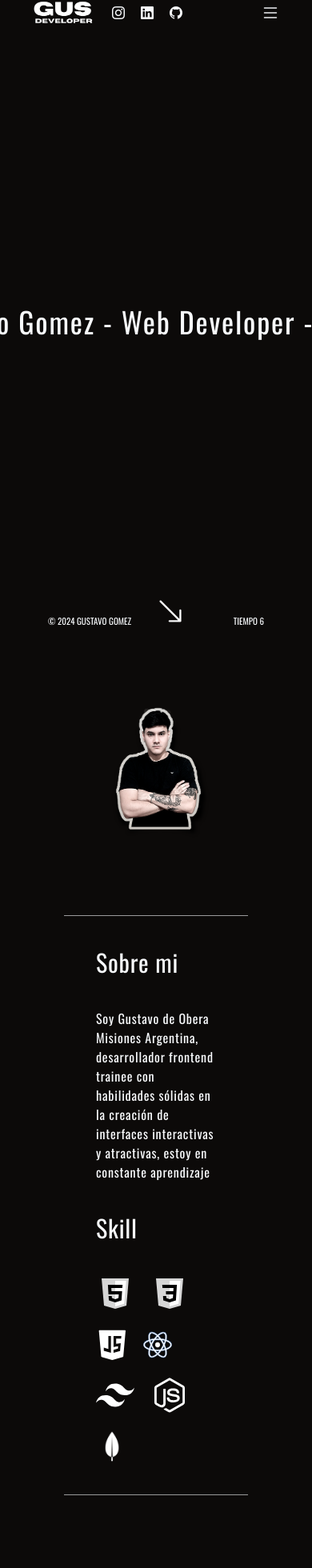
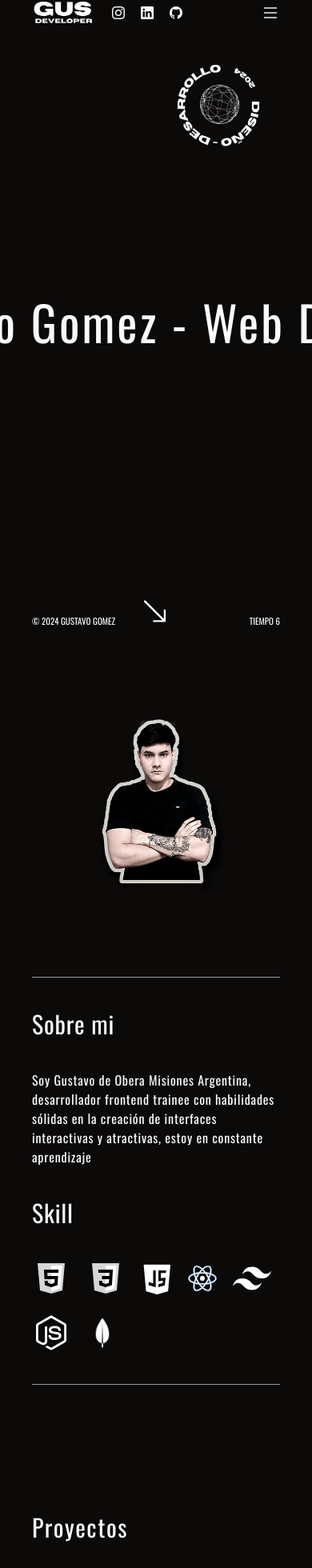
Before and after one commit to Gustavogomez195/porfolio-new, a React (Vite) app: page / in a window 390 px wide. Shown: the part 20-1980 px from the top of the page at 80% size. Built offline with nearby package versions, Linux system fonts and the light colour scheme; a web font is replaced by a local one; what tailwindcss-animated would draw is missing.

Commit message:
Detalles del responsive

```diff
--- a/src/App.jsx
+++ b/src/App.jsx
@@ -35,7 +35,7 @@ const  App = ()=> {
     <div className="relative" >
     {showWelcome && <WelcomeScreen onComplete={handleWelcomeComplete} />}
     <div className={`transition-opacity duration-1000 ${showWelcome ? 'opacity-0' : 'opacity-100'}`}>
-      <CursorLinterna/>
+      <CursorLinterna />
       <Header/>
 
       <Hero/>
--- a/src/Component/Contactos/Contactos.jsx
+++ b/src/Component/Contactos/Contactos.jsx
@@ -49,7 +49,7 @@ const Contactos = () => {
 
 
   return (
-    <motion.div id='contactos' className=' mt-36 tracking-wider font-oswald w-full lg:h-screen  px-10 lg:px-20 pt-10 lg:pt-16  overflow-hidden '
+    <motion.div id='contactos' className=' mt-10 md:mt-14 lg:mt-44  tracking-wider font-oswald w-full lg:h-screen  px-10 lg:px-20 pt-10 lg:pt-16  overflow-hidden '
     ref={ref}
     initial="hidden"
     animate={controls}
@@ -60,7 +60,7 @@ const Contactos = () => {
     transition={{ duration: 0.5 }} >
 
 
-      <h5 className=' text-slate-50 font-oswald  text-3xl md:text-4xl lg:text-5xl  pt-20 px-2 '>Contactos</h5>
+      <h5 className=' text-slate-50 font-oswald  text-3xl md:text-4xl lg:text-5xl pt-20 px-2 '>Contactos</h5>
 <div className='flex flex-col lg:grid lg:grid-cols-2 pt-16'>
 
 
--- a/src/Component/Cursor/CursorLinterna.jsx
+++ b/src/Component/Cursor/CursorLinterna.jsx
@@ -15,7 +15,7 @@ const CursorLinterna = () => {
   }, []);
 
   return (
-    <div className="pointer-events-none fixed inset-0">
+    <div className="pointer-events-none lg:fixed inset-0">
       <div
         className="absolute bg-transparent pointer-events-none"
         style={{
--- a/src/Component/Hero/Hero.jsx
+++ b/src/Component/Hero/Hero.jsx
@@ -52,12 +52,12 @@ const Hero = () => {
         transition={{ repeat: Infinity, duration: 25, ease: 'linear' }}
         className="flex whitespace-nowrap">
 
-<p className='  text-slate-50 font-oswald tracking-wider text-4xl md:text-[80px]  lg:text-9xl    '> - Gustavo Gomez - Web Developer - </p>
-<p className='text-slate-50 font-oswald tracking-wider text-4xl md:text-[80px] lg:text-9xl '> Gustavo Gomez - Web Developer -
+<p className='  text-slate-50 font-oswald tracking-wider text-6xl md:text-7xl  lg:text-9xl    '> - Gustavo Gomez - Web Developer - </p>
+<p className='text-slate-50 font-oswald tracking-wider text-6xl md:text-7xl lg:text-9xl '> Gustavo Gomez - Web Developer -
         </p>
      </motion.div>
 
-     <motion.div className=" hidden lg:flex absolute  items-center  top-[95px] right-[60px]" animate={controls}>
+     <motion.div className="  absolute  items-center  top-[95px] right-[60px]" animate={controls}>
       <img className="w-28 h-28  animate-fade-down" src={logotipo} alt="logo" />
 
      </motion.div>
@@ -66,15 +66,15 @@ const Hero = () => {
 
 
 
-     <i class="bi bi-arrow-down-right text-white text-4xl absolute left-[50%] bottom-10"></i>
+     <i class="bi bi-arrow-down-right text-white text-4xl absolute left-[45%] lg:left-[50%] bottom-10"></i>
 
 
-     <div className="fixed font-oswald bottom-10 left-[60px] px-0 text-[11px] lg:left-[80px] lg:text-[15px] text-slate-50 z-50 uppercase">
+     <div className="fixed font-oswald bottom-10 left-[40px] px-0 text-[11px] lg:left-[80px] lg:text-[15px] text-slate-50 z-50 uppercase">
      <p>© 2024 Gustavo Gomez</p>
 
      </div>
 
-     <p className="fixed  font-oswald bottom-10 right-[60px] text-[11px] lg:right-[75px] lg:text-[15px] text-slate-50 z-50 uppercase ">tiempo {segundos}</p>
+     <p className="fixed  font-oswald bottom-10 right-[40px] text-[11px] lg:right-[75px] lg:text-[15px] text-slate-50 z-50 uppercase ">tiempo {segundos}</p>
 
 </div>
 
--- a/src/Component/Navbar/Header.jsx
+++ b/src/Component/Navbar/Header.jsx
@@ -30,7 +30,7 @@ const Header = () => {
 
 
   return (
-    <header className={` ${scrolling ? 'pb-1 pt-1 backdrop-blur-sm z-50 border-b border-slate-50 border-opacity-60' : 'pb-5   pt-5  '}  z-50 fixed w-full px-10 lg:px-20  flex justify-between justify-center items-center  transition-all duration-300 animate-fade-down `}>
+    <header className={` ${scrolling ? 'pb-1 pt-1 backdrop-blur-sm z-50 border-b border-slate-50 border-opacity-60' : 'pb-5   pt-5  '}  z-50 fixed w-full px-10 md:px-14 lg:px-20  flex justify-between justify-center items-center  transition-all duration-300 animate-fade-down `}>
         <div className="flex gap-5 justify-center items-center">
           <a href="#inicio"><img  className="w-20 " src={Logotipo2} alt="logo" /></a>
          <a target="_blank" href="https://www.instagram.com/gustavogomezzz_/" ><i className="bi bi-instagram cursor-pointer text-slate-50 hover:text-slate-3  00 "></i></a>
--- a/src/Component/Proyectos/Proyectos.jsx
+++ b/src/Component/Proyectos/Proyectos.jsx
@@ -38,7 +38,7 @@ const ProjectList = () => {
   return (
     <motion.div
       id="proyectos"
-      className="pt-20 pb-48 w-full h-screen flex flex-col items-center tracking-wider"
+      className="pt-20 pb-10 lg:pb-48 w-full h-screen flex flex-col items-center tracking-wider"
       ref={ref}
       initial="hidden"
       animate={controls}
@@ -48,21 +48,21 @@ const ProjectList = () => {
       }}
       transition={{ duration: 0.5 }}
     >
-      <h4 className="text-slate-50 font-oswald tracking-wider text-3xl md:text-4xl lg:text-5xl w-full  px-20  m-20">Proyectos</h4>
+      <h4 className="text-slate-50 font-oswald tracking-wider text-3xl md:text-4xl lg:text-5xl w-full px-10 lg:px-20 pt-10 lg:pb-20 pb-10 lg:pt-20">Proyectos</h4>
 
       {projectList.map((project, index) => (
         <div key={index} className="w-[87%] flex items-center relative overflow-hidden border-t border-slate-50 border-opacity-40 hover:border-opacity-60 pb-24 pt-24 group">
           <img
             src={project.image}
             alt={project.title}
-            className="rounded absolute top-6 left-0 transform -translate-x-full w-40 h-36 object-cover transition-transform duration-500 ease-in-out group-hover:translate-x-10"
+            className="rounded absolute top-6 left-0 md:transform lg:transform md:-translate-x-full lg:-translate-x-full w-40 h-36 object-cover transition-transform duration-500 ease-in-out md:group-hover:translate-x-10  lg:group-hover:translate-x-10"
           />
-          <h2 className="text-2xl md:text-3xl lg:text-5xl text-slate-50 font-oswald transition-all duration-500 ease-in-out pl-10 opacity-20 group-hover:opacity-100 group-hover:ml-48 group-hover:lg:visible group-hover:md:visible group-hover:invisible">
+          <h2 className=" ml-36 md:ml-0 lg:ml-0 text-xl md:text-3xl lg:text-5xl text-slate-50 font-oswald transition-all duration-500 ease-in-out pl-10 opacity-none md:opacity-40   lg:opacity-40 group-hover:opacity-100 md:group-hover:ml-48 lg:group-hover:ml-48 ">
             {project.title}
           </h2>
 
           <button
-            className="text-sm md:text-xl lg:text-2xl text-slate-50 opacity-10 absolute left-[90%] duration-300 group-hover:opacity-100"
+            className="text-[12px] md:text-xl lg:text-2xl text-slate-50 opacity-none md:opacity-40  lg:opacity-40 absolute left-[90%] duration-300 group-hover:opacity-100"
             onClick={() => handleOpenModal(project)}
           >
             Ver más
--- a/src/Component/Sobremi/Sobremi.jsx
+++ b/src/Component/Sobremi/Sobremi.jsx
@@ -37,7 +37,7 @@ const Sobremi = () => {
 
 
   return (
-    <div   id="sobremi" className=" tracking-wider  w-full   lg:h-screen  flex flex-col md:flex-row lg:flex-row md:px-10 px-20 gap-20 pt-5 lg:pt-20 pb-20 transition-all duration-500  "
+    <div   id="sobremi" className=" tracking-wider  w-full   lg:h-screen  flex flex-col md:flex-row lg:flex-row md:px-10 px-10 md:px-14 lg:px-20 gap-20 pt-5 lg:pt-20 pb-10 lg:pb-20 transition-all duration-500  "
    >
 
 
@@ -60,7 +60,7 @@ const Sobremi = () => {
 
 
 
-<motion.div className="w-full h-full  border-t border-b  border-slate-50 border-opacity-60  p-10  "
+<motion.div className="w-full h-full  border-t border-b  border-slate-50 border-opacity-60 pt-10 pb-10 p-0 lg:p-10  "
  ref={ref}
  initial="hidden"
  animate={controls}
```
Also changed, not shown: src/assets/sinfoto.jpg.
